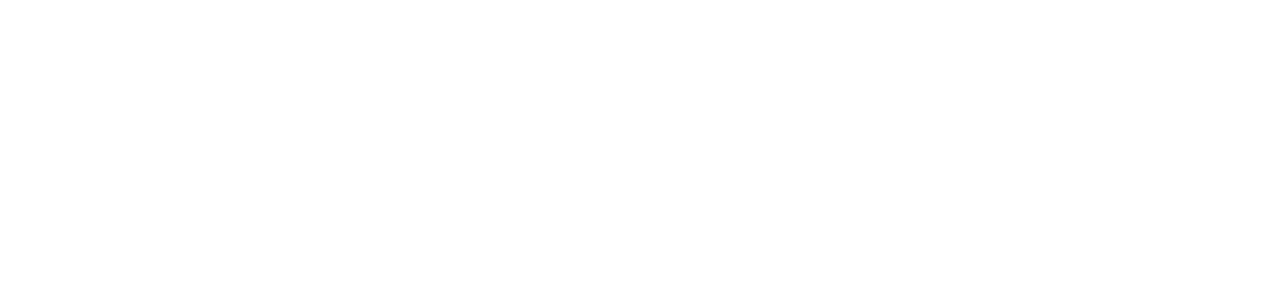
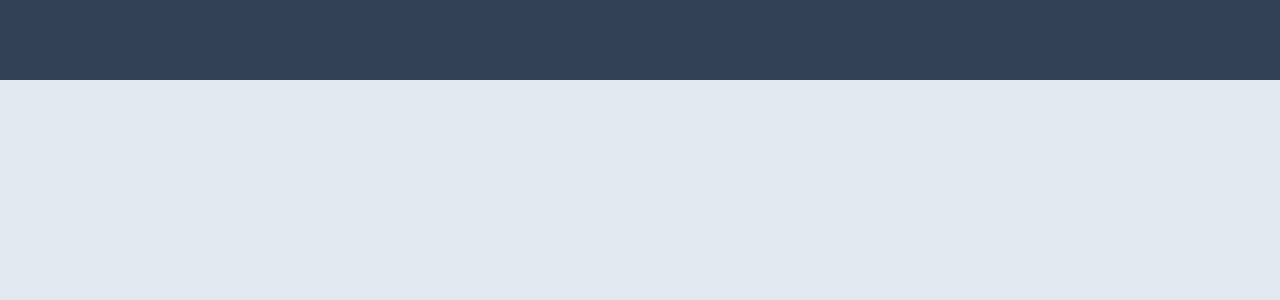
Before and after one commit to PedroGoncalves-Dev/e-commerce-NextJs15, a Next.js app: page / in a window 1280 px wide. Shown: the top 300 px of the page. Built offline with nearby package versions, Linux system fonts and the light colour scheme.

Commit message:
main layout strutured

```diff
--- a/src/app/layout.tsx
+++ b/src/app/layout.tsx
@@ -1,6 +1,7 @@
 import type { Metadata } from "next";
 import localFont from "next/font/local";
 import "./globals.css";
+import NavBar from "@/components/navBar/navBar";
 
 const geistSans = localFont({
   src: "./fonts/GeistVF.woff",
@@ -26,9 +27,10 @@
   return (
     <html lang="en">
       <body
-        className={`${geistSans.variable} ${geistMono.variable} antialiased`}
+        className={`${geistSans.variable} ${geistMono.variable} antialiased bg-slate-200 flex flex-col items-center`}
       >
-        {children}
+        <NavBar />
+        <main className="w-[95%]">{children}</main>
       </body>
     </html>
   );
```
